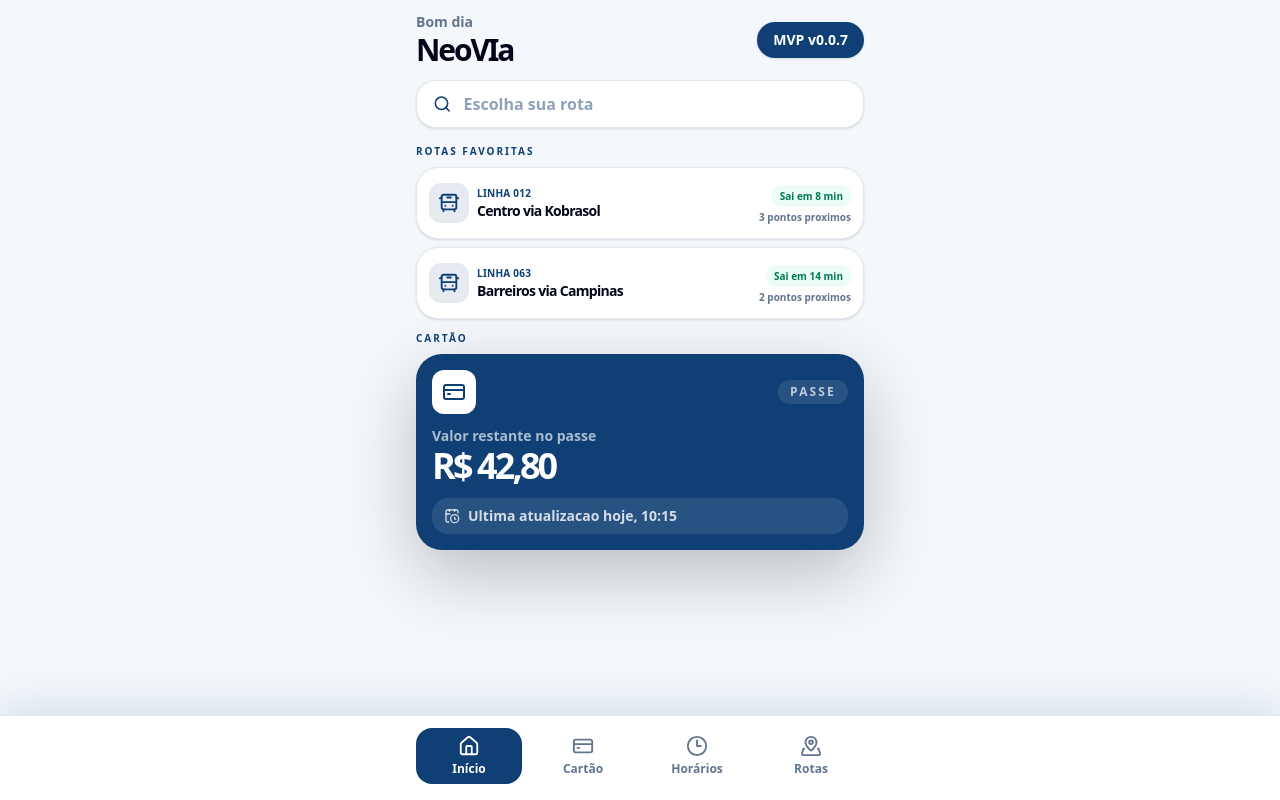
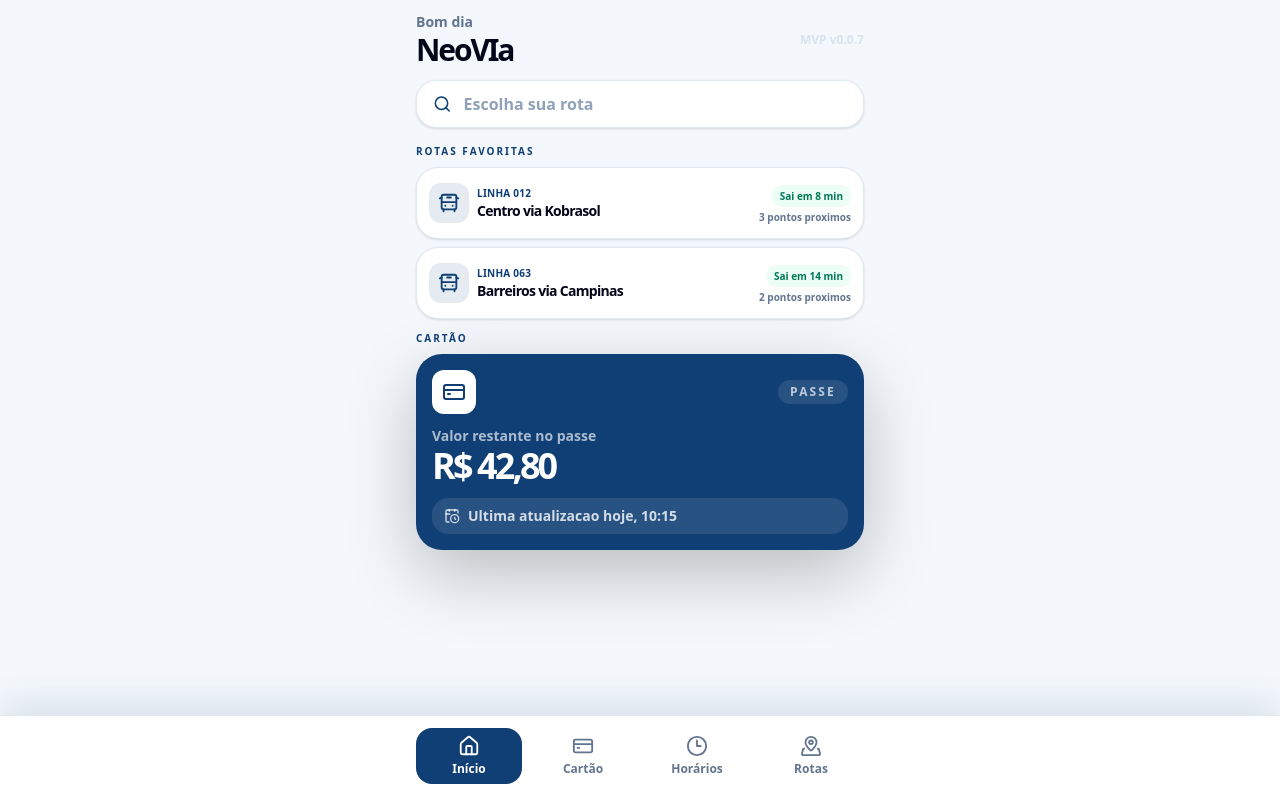
Before and after one commit to Guss2618/NeoVia, a Next.js app: page /inicio in a window 1280 px wide. Built offline with nearby package versions, Linux system fonts and the light colour scheme.

Commit message:
MVP 0.0.7

```diff
--- a/app/inicio/page.tsx
+++ b/app/inicio/page.tsx
@@ -32,7 +32,7 @@ export default function InicioPage() {
           </div>
           <Link
             href="/versoes"
-            className="rounded-full bg-brand-primary px-4 py-2 text-sm font-bold text-white shadow-sm transition hover:bg-brand-dark focus:outline-none focus:ring-2 focus:ring-brand-primary/30"
+            className="text-xs font-semibold text-[#d8e2ec] transition hover:text-slate-400 focus:outline-none focus:ring-2 focus:ring-slate-300/40"
           >
             MVP v0.0.7
           </Link>
--- a/data/versoes.json
+++ b/data/versoes.json
@@ -57,7 +57,8 @@
     "alteracoes": [
       "Pagina de cartao reformulada com replica visual do passe e saldo no topo.",
       "Adicionados botao de recarga em destaque, opcao de gerar extrato e dados do cartao.",
-      "Adicionado resumo de movimentacoes recentes."
+      "Adicionado resumo de movimentacoes recentes.",
+      "Botao de versao MVP na tela inicial ajustado para aparecer como texto discreto."
     ]
   }
 ]
```
Also changed, not shown: 1 other file (tests, documents, lock files or other folders).
